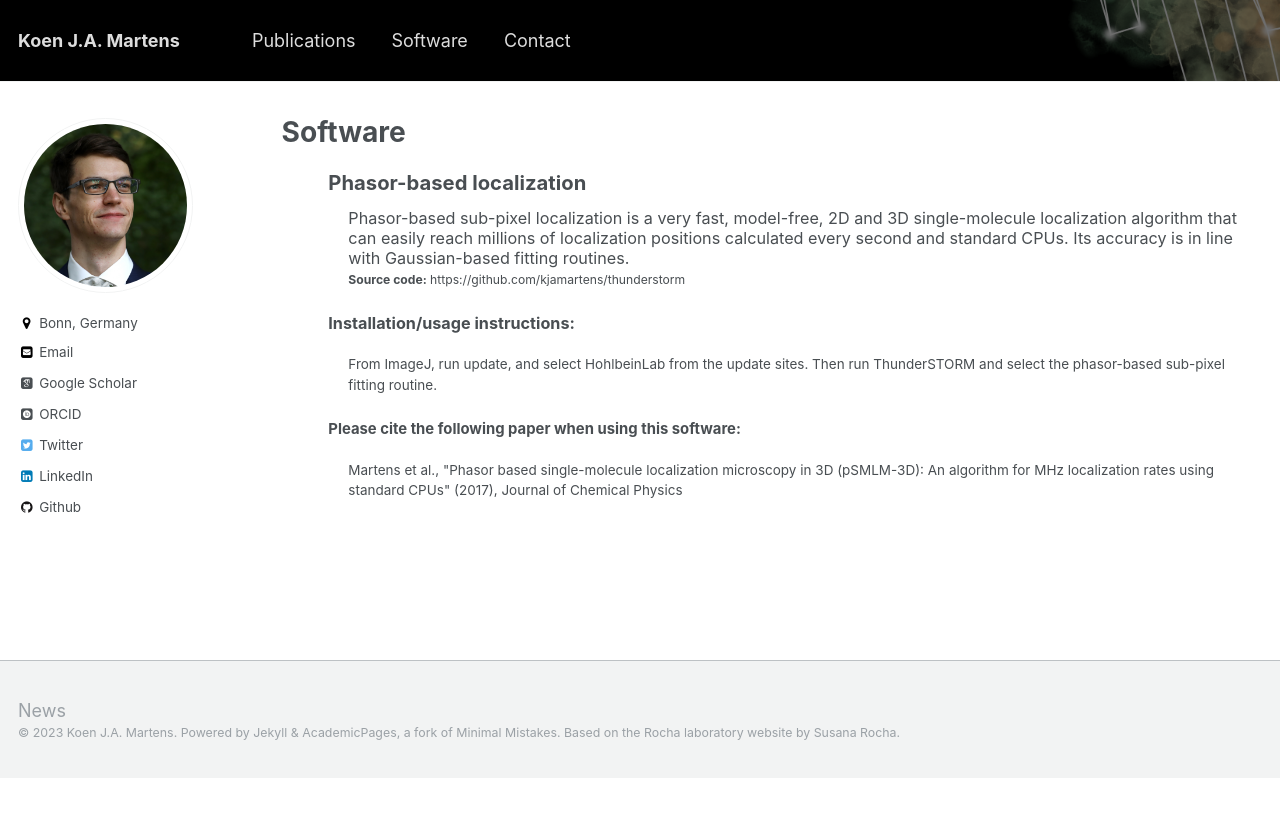
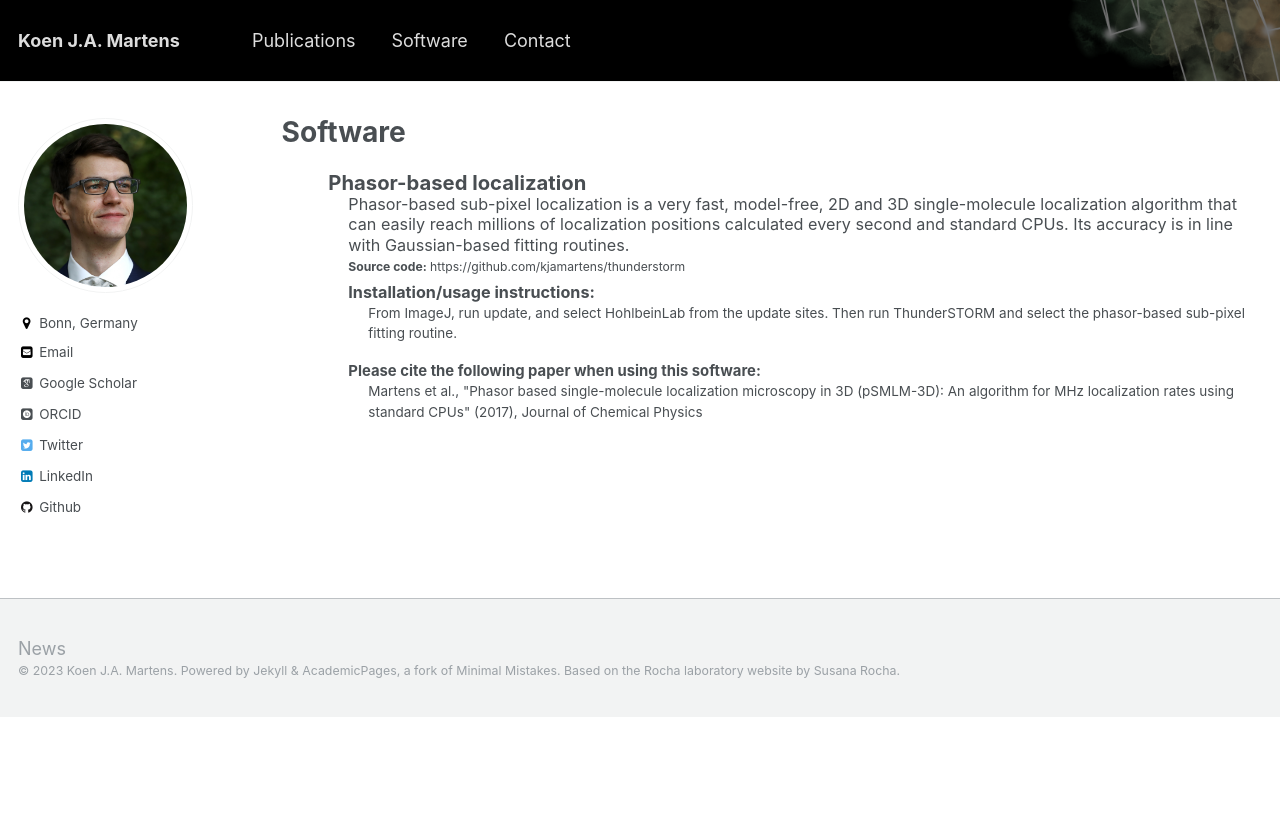
Before and after one commit to kjamartens/kjamartens.github.io, a Jekyll site: the page built from _pages/software.md, in a window 1280 px wide. Shown: the top 817 px of the page. Built offline with Jekyll 4.4.1, drawn with Linux system fonts in a browser that asks for light colours; some web fonts are replaced; comment, search, counter and statistics services are not loaded.

Commit message:
Update archive-single-software.html

```diff
--- a/_includes/archive-single-software.html
+++ b/_includes/archive-single-software.html
@@ -23,7 +23,7 @@
     </span>
 
 	{% if post.abstract %}
-	<p style="padding-left: 20px; padding-bottom: 0.5em;">
+	<p style="padding-left: 20px; margin-bottom: 0.5em; margin-top: 0em;">
 	<span style="font-size:1.2em; line-height: 1.15">
 		{{ post.abstract }}
 	</span>
@@ -37,10 +37,10 @@
 	{% endif %}
 
 	{% if post.installation_instructions %}
-	<p>
+	<p style="padding-left: 20px; margin-bottom: 0.0em; margin-top: 0em;">
 	<span style="font-size:1.2em; line-height: 1.15">
 		<b>Installation/usage instructions:</b><br>
-		<p style="padding-left: 20px; padding-top: 0.2em; padding-bottom: 0.5em;">
+		<p style="padding-left: 40px; margin-bottom: 0.5em; margin-top: 0em;">
 		{{ post.installation_instructions }}
 		</p>
 	</span>
@@ -48,10 +48,10 @@
 	{% endif %}
 
 	{% if post.papercite %}
-	<p>
+	<p style="padding-left: 20px; margin-bottom: 0.0em; margin-top: 0em;">
 	<span style="font-size:1.1em; line-height: 1.15">
 		<b>Please cite the following paper when using this software:</b><br>
-		<p style="padding-left: 20px; padding-top: 0.2em; padding-bottom: 0.5em;">
+		<p style="padding-left: 40px; margin-bottom: 0.5em; margin-top: 0em;">
 		<a href="http://www.doi.org/ {{ post.doi }} "> {{ post.papercite }}</a>
 		</p>
 	</span>
```
